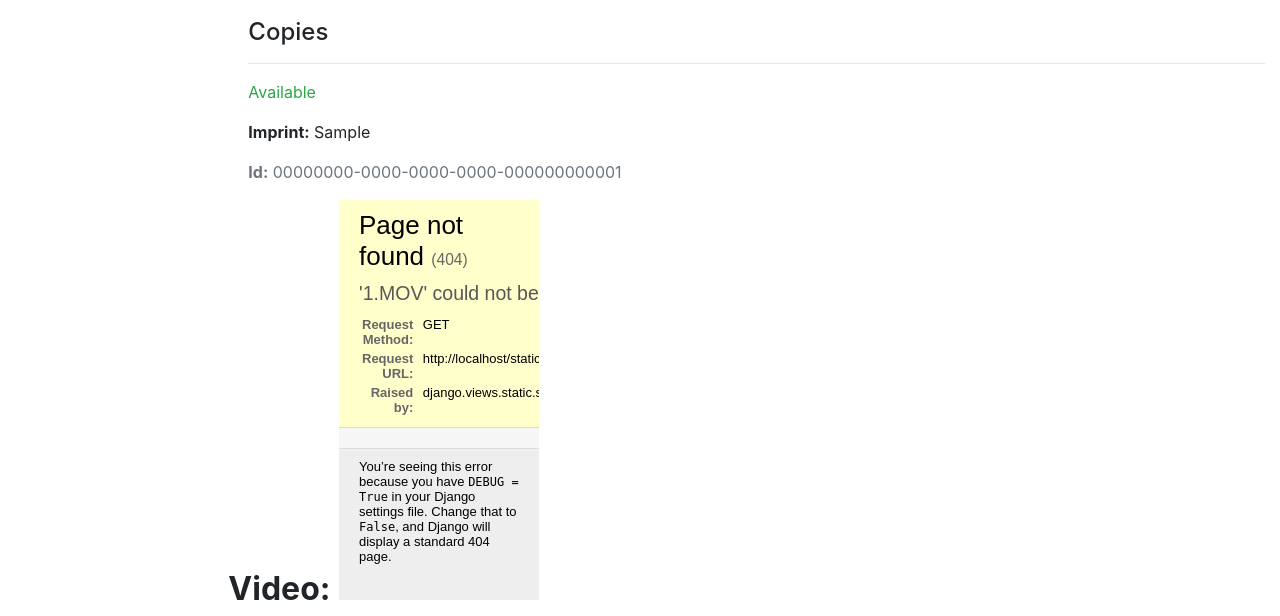
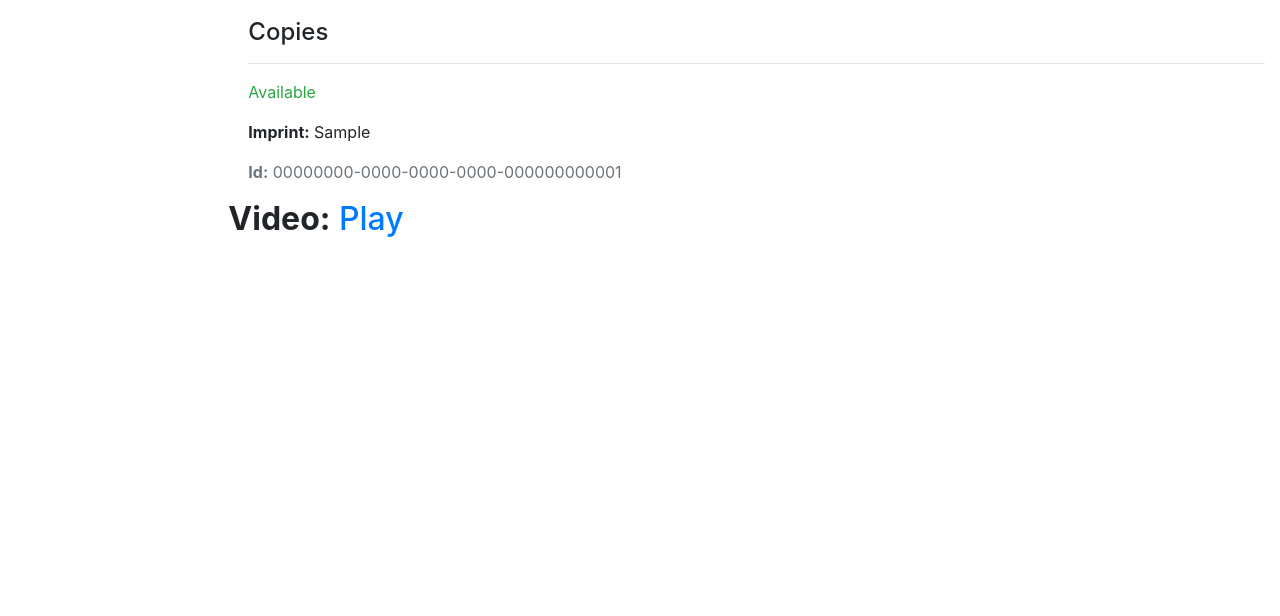
Before and after one commit to navisher/django_local_library, a Django app: page /catalog/book/1 in a window 1280 px wide. Shown: the part 242-858 px from the top of the page. After the commit the page ends 479 px from the top, so only its background shows below. Run offline with Django 3.2, Linux system fonts and the light colour scheme; tables that the repository leaves empty hold one stand-in row (values such as "Sample post"); some libraries are stand-ins or nearby versions.

Commit message:
Video edit

```diff
--- a/catalog/templates/catalog/book_detail.html
+++ b/catalog/templates/catalog/book_detail.html
@@ -23,5 +23,5 @@
     {% endfor %}
   </div>
   <h2><strong>Video:</strong>
-  <embed src="../../static/1.MOV" width="200" height="400"></h2>
+  <a href="../../static/1.MOV">Play</a>
 {% endblock %}
```
